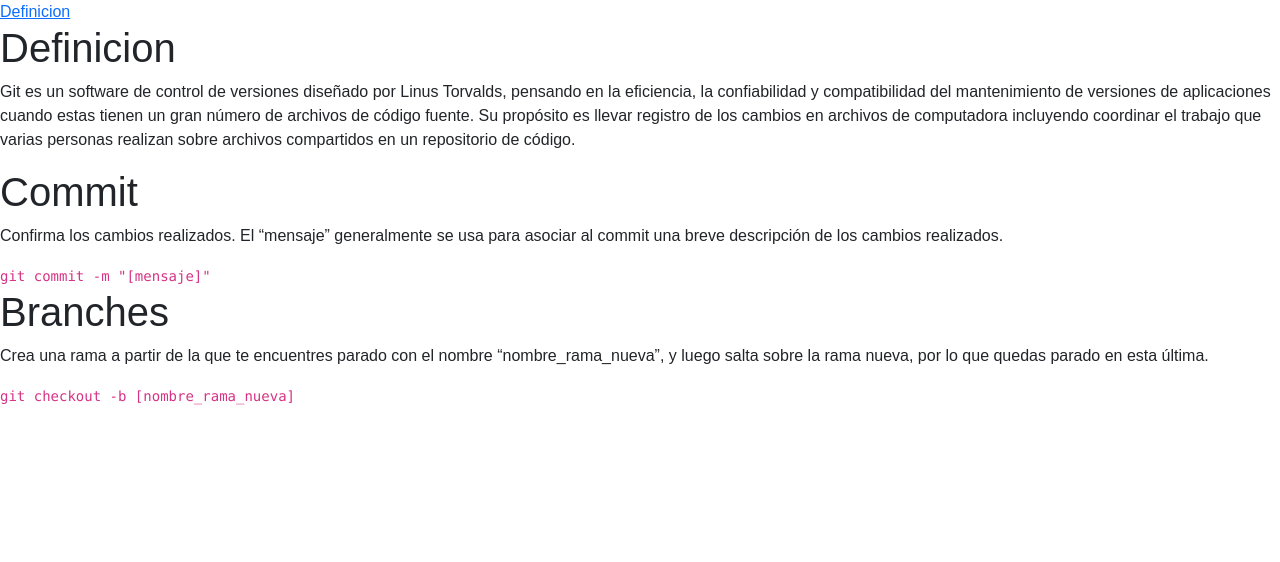
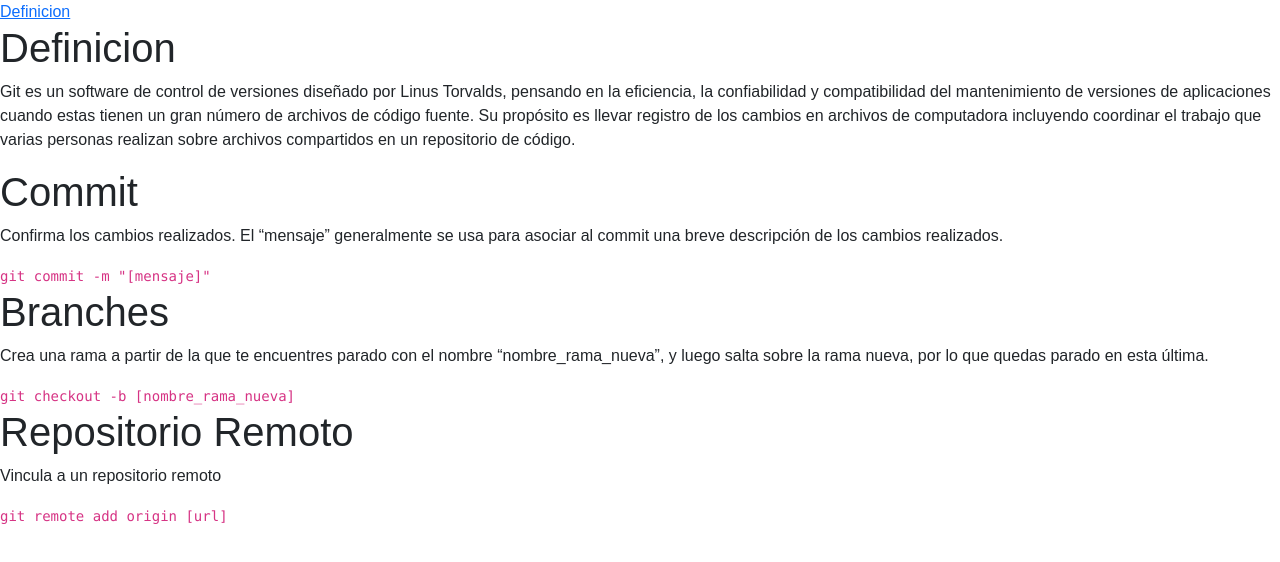
Before and after one commit to missvico/cFS2202-Repositorios, a plain HTML site: page index.html in a window 1280 px wide. Drawn offline with nearby package versions, Linux system fonts and the light colour scheme.

Commit message:
add section REMOTE ORIGIN

```diff
--- a/index.html
+++ b/index.html
@@ -39,6 +39,15 @@
                 git checkout -b [nombre_rama_nueva]
             </code>
         </section>
+        <section>
+            <h1>Repositorio Remoto</h1>
+        </section>
+        <p>
+            Vincula a un repositorio remoto
+        </p>
+        <code>
+            git remote add origin [url]
+        </code>
     </main>
     <!-- JavaScript Bundle with Popper -->
 <script src="https://cdn.jsdelivr.net/npm/bootstrap@5.2.0-beta1/dist/js/bootstrap.bundle.min.js" integrity="sha384-pprn3073KE6tl6bjs2QrFaJGz5/SUsLqktiwsUTF55Jfv3qYSDhgCecCxMW52nD2" crossorigin="anonymous"></script>
```
